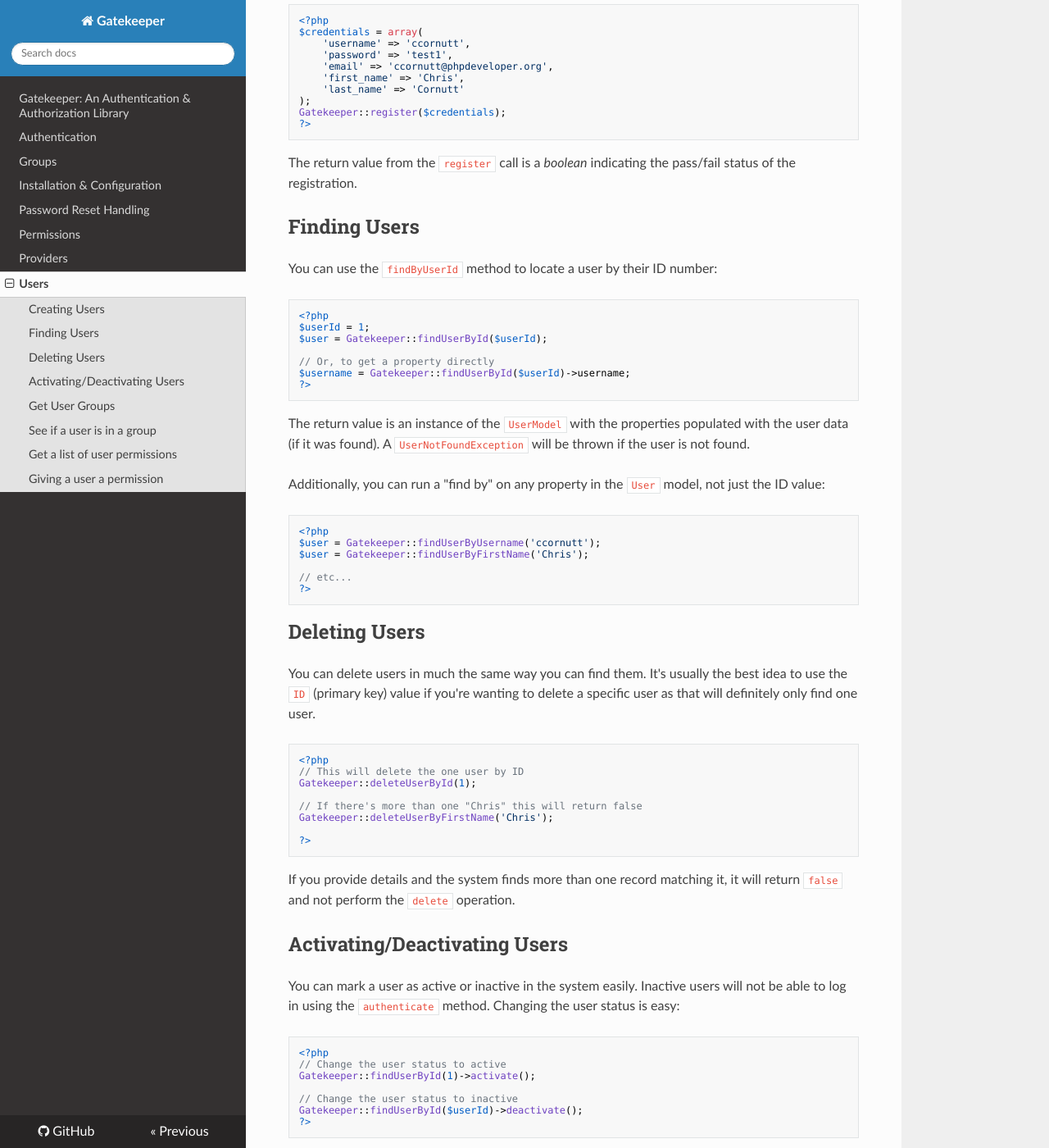
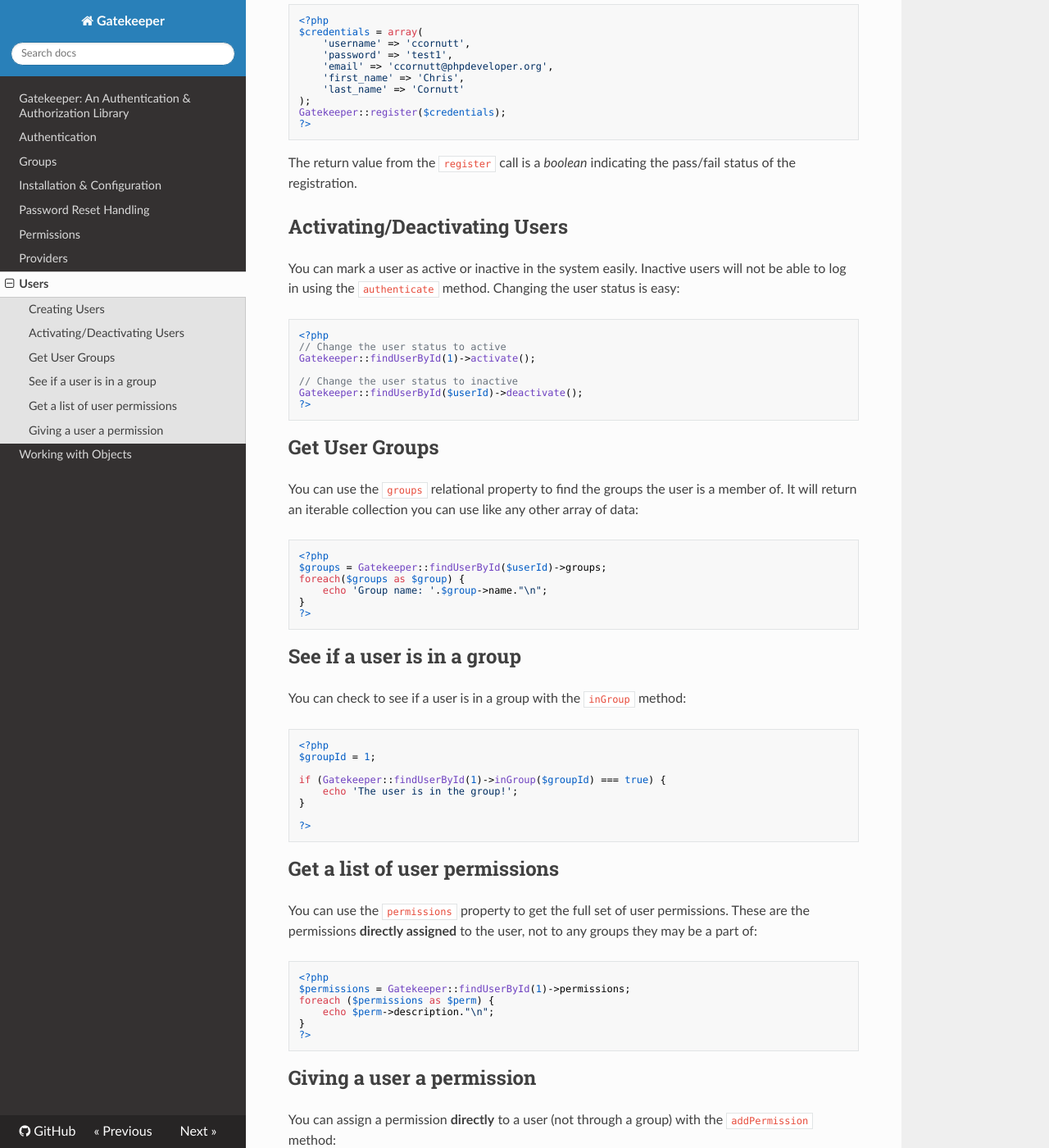
Before and after one commit to psecio/gatekeeper, an MkDocs documentation site: the page built from docs/users.md, in a window 1280 px wide and 1400 px high, scrolled down 872 px. Shown: the whole window at 82% size. Built offline with MkDocs 1.6.1, drawn with Linux system fonts in a browser that asks for light colours; nearby versions of some CDN libraries.

Commit message:
updating docs with a "common operations" page and removing that content from the other pages

````diff
--- a/docs/users.md
+++ b/docs/users.md
@@ -45,50 +45,6 @@ Gatekeeper::register($credentials);
 ```
 
 The return value from the `register` call is a *boolean* indicating the pass/fail status of the registration.
-
-## Finding Users
-
-You can use the `findByUserId` method to locate a user by their ID number:
-
-```php
-<?php
-$userId = 1;
-$user = Gatekeeper::findUserById($userId);
-
-// Or, to get a property directly
-$username = Gatekeeper::findUserById($userId)->username;
-?>
-```
-
-The return value is an instance of the `UserModel` with the properties populated with the user data (if it was found). A `UserNotFoundException` will be thrown if the user is not found.
-
-Additionally, you can run a "find by" on any property in the `User` model, not just the ID value:
-
-```php
-<?php
-$user = Gatekeeper::findUserByUsername('ccornutt');
-$user = Gatekeeper::findUserByFirstName('Chris');
-
-// etc...
-?>
-```
-
-## Deleting Users
-
-You can delete users in much the same way you can find them. It's usually the best idea to use the `ID` (primary key) value if you're wanting to delete a specific user as that will definitely only find one user.
-
-```php
-<?php
-// This will delete the one user by ID
-Gatekeeper::deleteUserById(1);
-
-// If there's more than one "Chris" this will return false
-Gatekeeper::deleteUserByFirstName('Chris');
-
-?>
-```
-
-If you provide details and the system finds more than one record matching it, it will return `false` and not perform the `delete` operation.
 
 ## Activating/Deactivating Users
 
````
Also changed, not shown: docs/groups.md (+0 -23 lines), docs/working-with-objects.md (added, +58 -0 lines).
